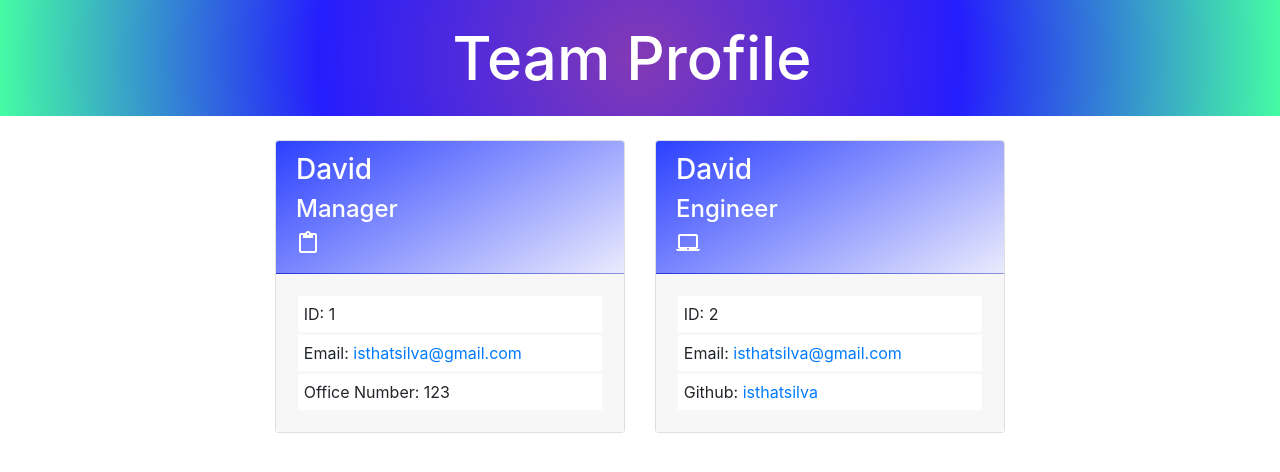
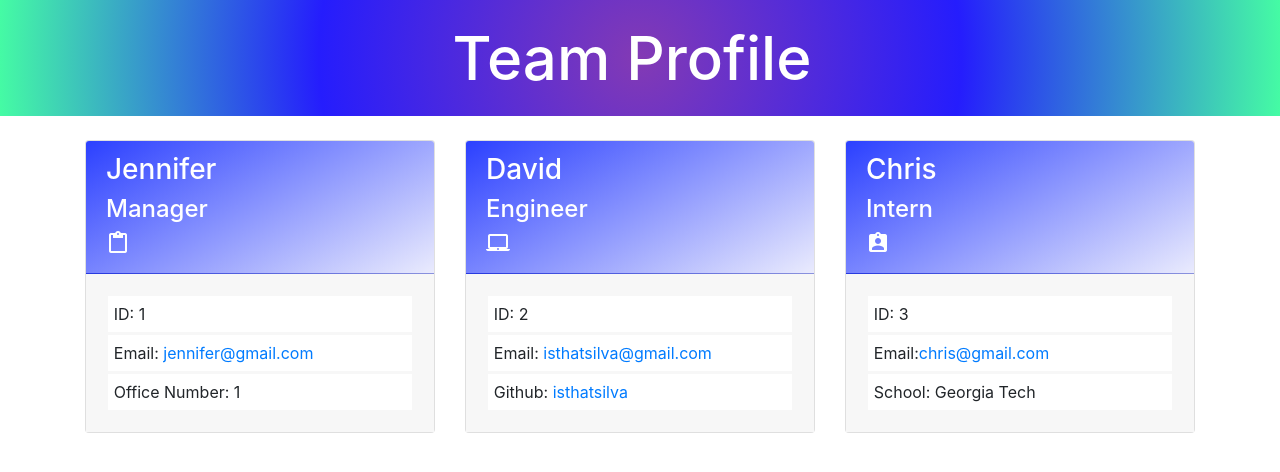
Before and after one commit to isthatsilva/challenge-10-Team-Profile-Generator, a website: page dist/index.html in a window 1280 px wide. Drawn offline with nearby package versions, Linux system fonts and the light colour scheme.

Commit message:
updated readme, added screenshot

```diff
--- a/dist/index.html
+++ b/dist/index.html
@@ -25,13 +25,13 @@
     <div class="col-4 mt-4">
         <div class="card h-100">
             <div class="card-header">
-                <h3>David</h3>
+                <h3>Jennifer</h3>
                 <h4>Manager</h4><i class="material-icons">content_paste</i>
             </div>
             <div class="card-body">
                 <p class="id">ID: 1</p>
-                <p class="email">Email: <a href="mailto:isthatsilva@gmail.com">isthatsilva@gmail.com</a></p>
-                <p class="office">Office Number: 123</p>
+                <p class="email">Email: <a href="mailto:jennifer@gmail.com">jennifer@gmail.com</a></p>
+                <p class="office">Office Number: 1</p>
             </div>
         </div>
     </div>
@@ -50,6 +50,20 @@
         </div>
     </div>
 
+    <div class="col-4 mt-4">
+        <div class="card h-100">
+            <div class="card-header">
+                <h3>Chris</h3>
+                <h4>Intern</h4><i class="material-icons">assignment_ind</i>
+            </div>
+            <div class="card-body">
+                <p class="id">ID: 3</p>
+                <p class="email">Email:<a href="mailto:chris@gmail.com">chris@gmail.com</a></p>
+                <p class="school">School: Georgia Tech</p>
+            </div>
+    </div>
+</div>
+
               </div>
           </div>
       </main>
```
Also changed, not shown: README.md, assets/team profile.png (added).
